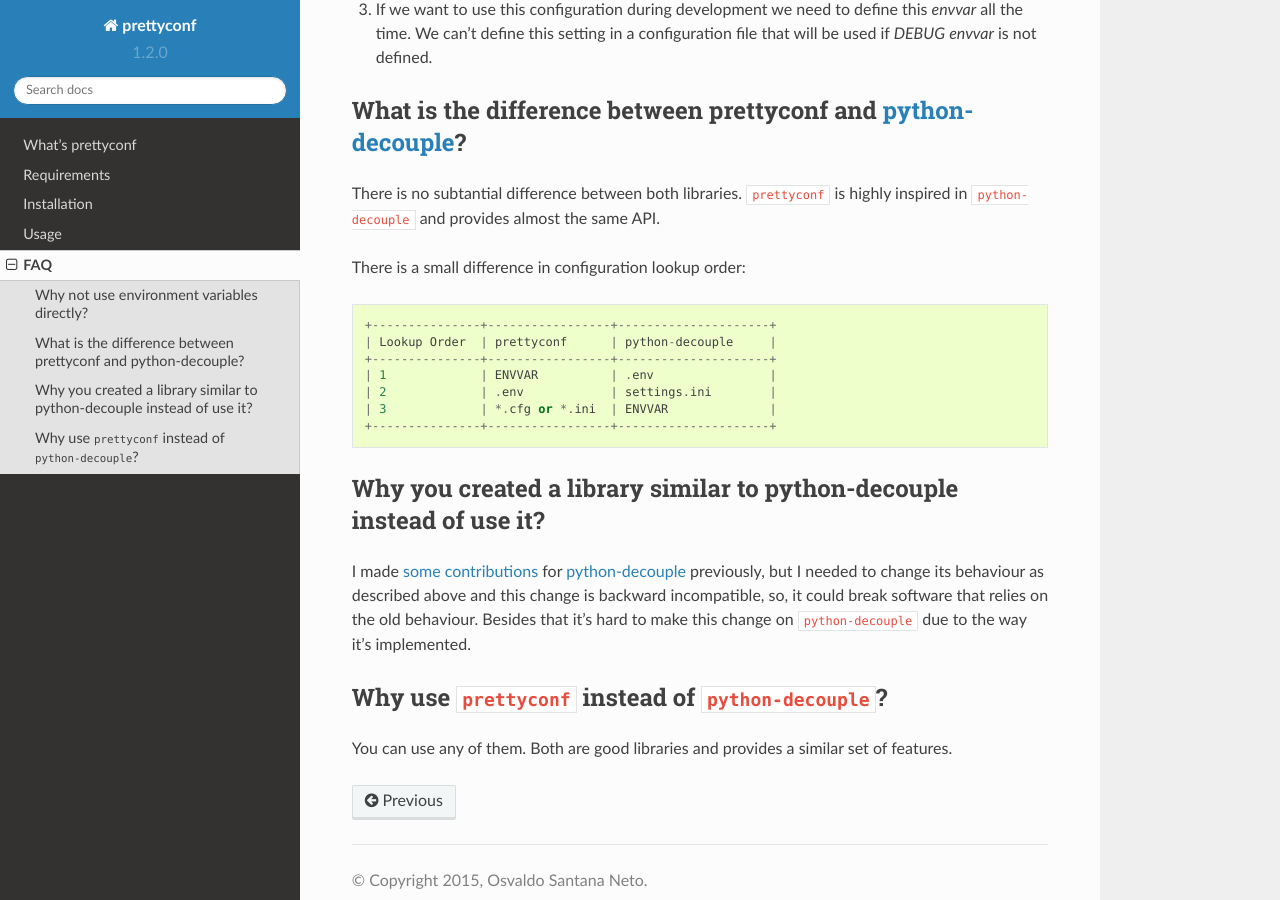
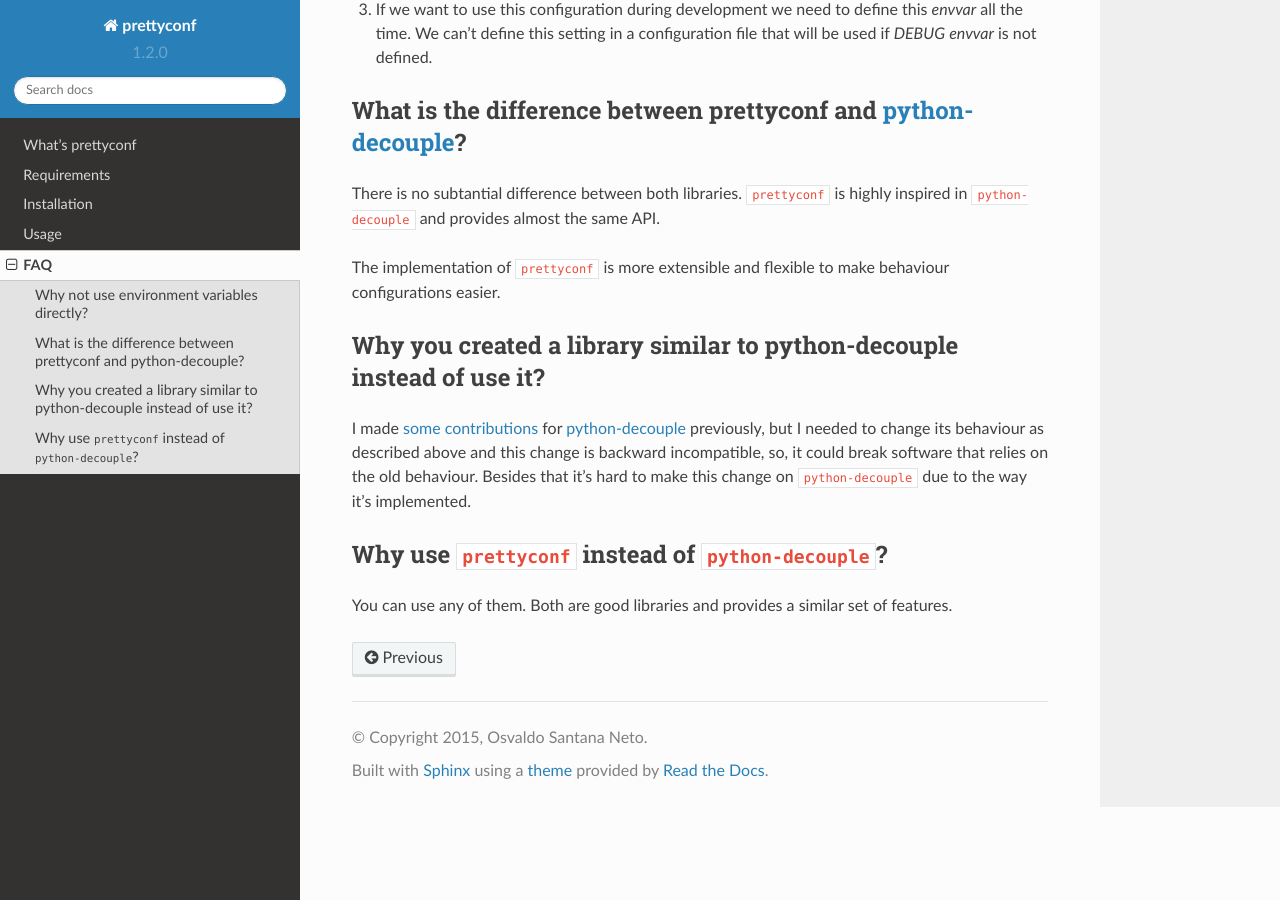
Before and after one commit to osantana/prettyconf, a Sphinx documentation site: the page built from docs/source/faq.rst, in a window 1280 px wide and 900 px high, scrolled down 554 px. Built offline with Sphinx 7.4.7 and the Read the Docs theme 2.0.0, drawn with Linux system fonts in a browser that asks for light colours.

Commit message:
Fixes #16: Update FAQ with new python-decouple behaviour
Update FAQ with new python-decouple behaviour:

* remove lookup order table that is the same on both projects
* add an information about extensibility and flexibility of prettyconf
  implementation

```diff
--- a/docs/source/faq.rst
+++ b/docs/source/faq.rst
@@ -32,16 +32,8 @@
 There is no subtantial difference between both libraries. ``prettyconf`` is
 highly inspired in ``python-decouple`` and provides almost the same API.
 
-There is a small difference in configuration lookup order::
-
-    +---------------+-----------------+---------------------+
-    | Lookup Order  | prettyconf      | python-decouple     |
-    +---------------+-----------------+---------------------+
-    | 1             | ENVVAR          | .env                |
-    | 2             | .env            | settings.ini        |
-    | 3             | *.cfg or *.ini  | ENVVAR              |
-    +---------------+-----------------+---------------------+
-
+The implementation of ``prettyconf`` is more extensible and flexible to make
+behaviour configurations easier.
 
 Why you created a library similar to python-decouple instead of use it?
 ~~~~~~~~~~~~~~~~~~~~~~~~~~~~~~~~~~~~~~~~~~~~~~~~~~~~~~~~~~~~~~~~~~~~~~~
```
